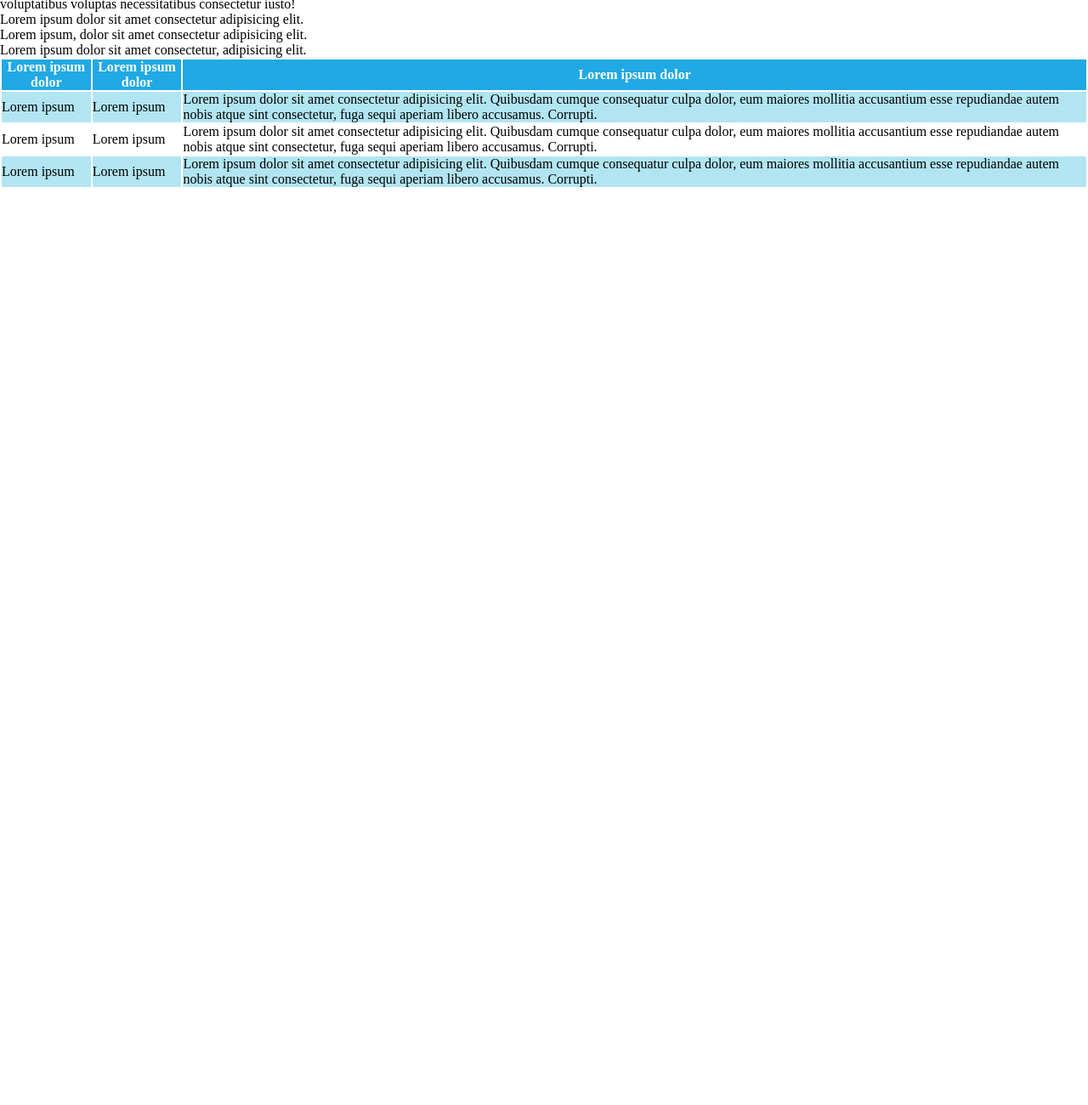
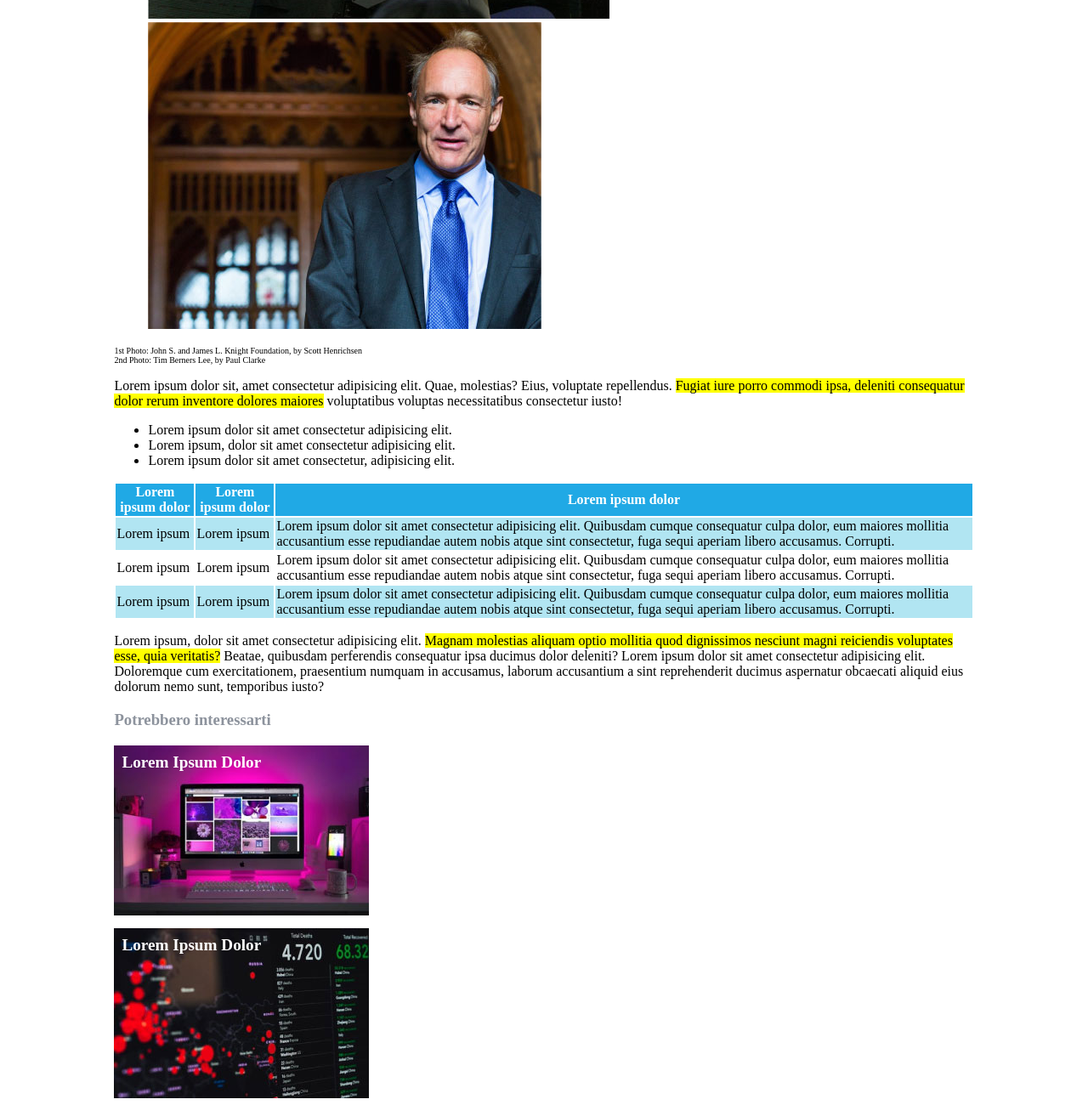
Before and after one commit to leonardoolia/html-css-booleaner, a plain HTML site: page index.html in a window 1280 px wide. Shown: the part 804-2104 px from the top of the page at 85% size. Before the commit the page ends 1026 px from the top, so only its background shows below. Drawn offline with Linux system fonts and the light colour scheme.

Commit message:
added footer

```diff
--- a/css/style.css
+++ b/css/style.css
@@ -1,10 +1,11 @@
-* {
+/* * {
     margin: 0;
     padding: 0;
     box-sizing: border-box;
-}
+} */
 
 #container {
+    width: 80%;
     margin: 0 auto;
 }
 
@@ -18,10 +19,15 @@ h1 {
     font-size: 2rem;
 }
 
+h3,
 h5,
 h6 {
     font-weight: normal;
     color: rgba(141, 147, 157, 255);
+}
+
+h3 {
+    font-weight: bold;
 }
 
 span {
@@ -45,3 +51,22 @@ span {
 .light-blue {
     background-color: rgba(177, 229, 242, 255);
 }
+
+#monitor {
+    width: 300px;
+    height: 200px;
+    background-image: url(../img/monitor.jpg);
+}
+
+h2 {
+    color: white;
+    font-size: larger;
+    padding-top: 3%;
+    padding-left: 3%;
+}
+
+#graph {
+    width: 300px;
+    height: 200px;
+    background-image: url(../img/graph.jpg);
+}
--- a/index.html
+++ b/index.html
@@ -85,16 +85,30 @@
                             dolor, eum maiores mollitia accusantium esse repudiandae autem nobis atque sint consectetur,
                             fuga sequi aperiam libero accusamus. Corrupti.</td>
                     </tr>
-
-
                 </table>
 
+                <p>
+                    Lorem ipsum, dolor sit amet consectetur adipisicing elit. <span class="highlight">Magnam molestias
+                        aliquam optio mollitia
+                        quod dignissimos nesciunt magni reiciendis voluptates esse, quia veritatis?</span> Beatae,
+                    quibusdam
+                    perferendis consequatur ipsa ducimus dolor deleniti? Lorem ipsum dolor sit amet consectetur
+                    adipisicing elit. Doloremque cum exercitationem, praesentium numquam in accusamus, laborum
+                    accusantium a sint reprehenderit ducimus aspernatur obcaecati aliquid eius dolorum nemo sunt,
+                    temporibus iusto?
+                </p>
             </div>
-
-
         </main>
 
         <footer>
+            <!-- Foto extra -->
+            <h3>Potrebbero interessarti</h3>
+            <div id="monitor">
+                <h2>Lorem Ipsum Dolor</h2>
+            </div>
+            <div id="graph">
+                <h2>Lorem Ipsum Dolor</h2>
+            </div>
 
         </footer>
     </div>
```
